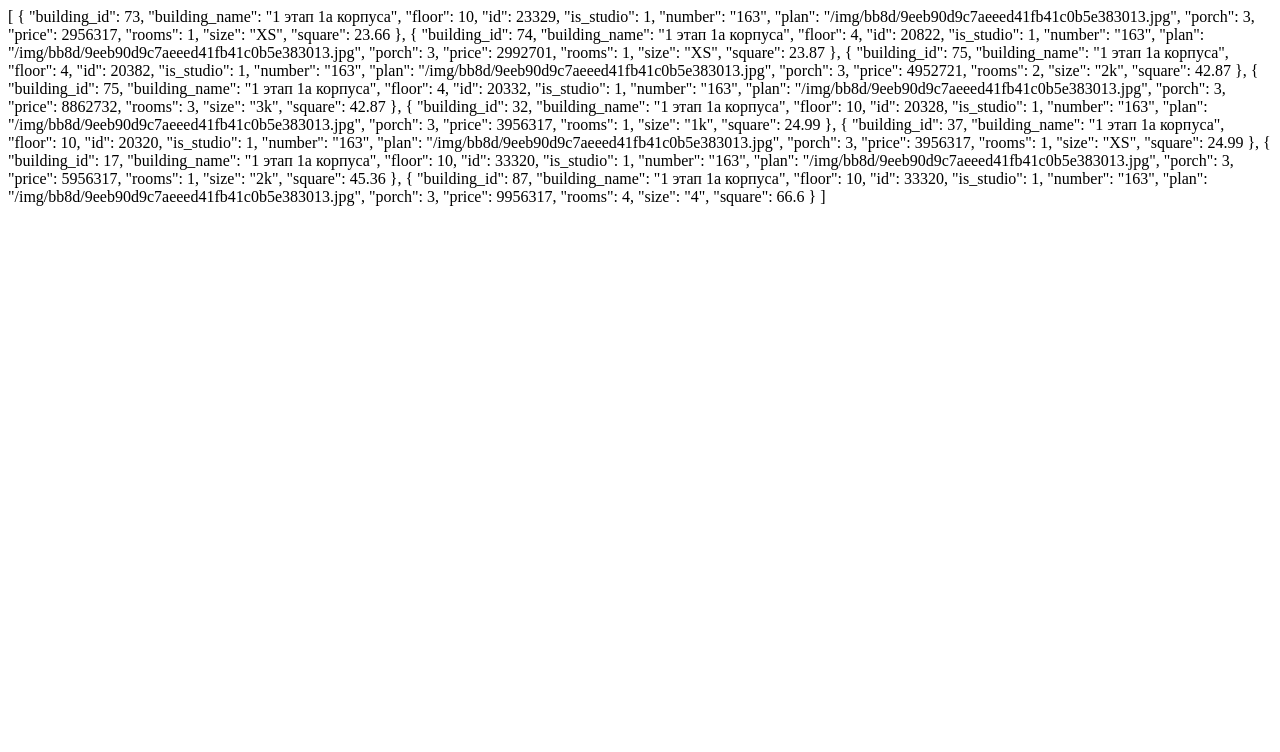
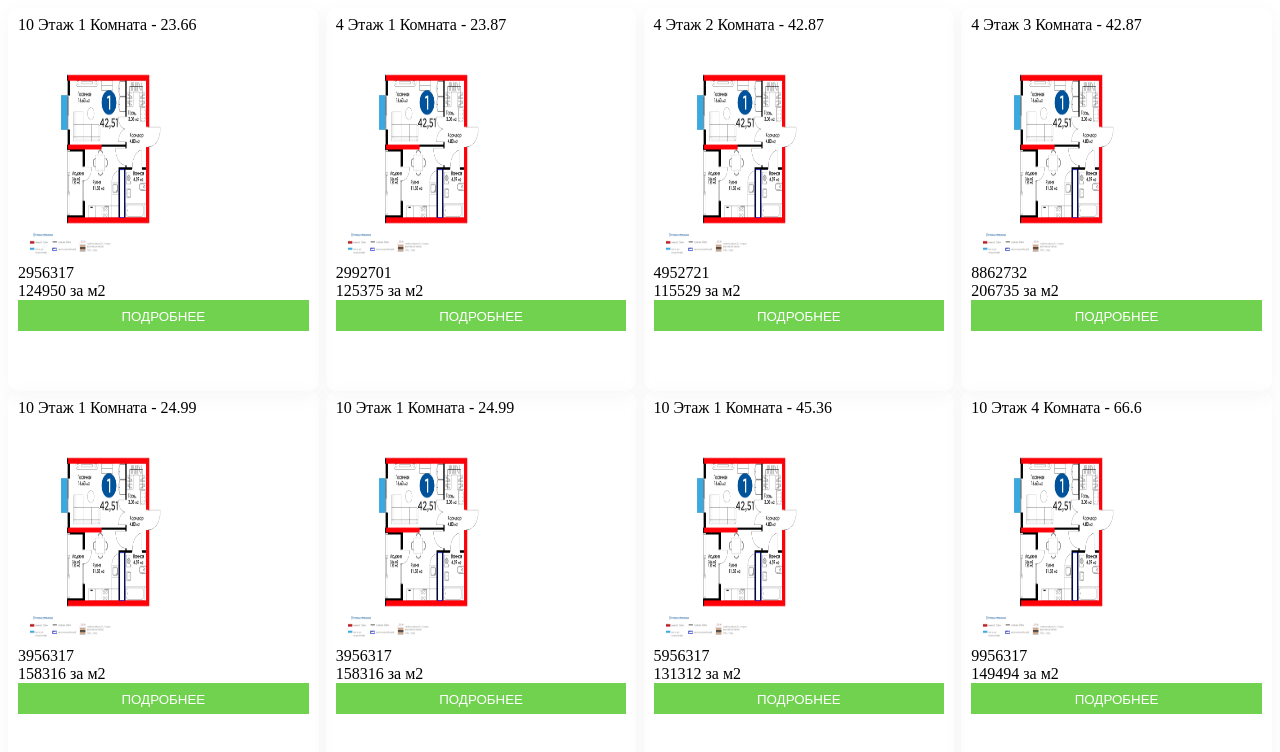
Before and after one commit to keysman59/layouts-app, a Vue app: page / in a window 1280 px wide. Shown: the top 752 px of the page. Built offline with nearby package versions, Linux system fonts and the light colour scheme.

Commit message:
views items

```diff
--- a/src/components/Main.vue
+++ b/src/components/Main.vue
@@ -1,8 +1,7 @@
 <template>
   <div class="main">
     <header-menu />
-    <room-list />
-    {{ rooms }}
+    <room-list :rooms='rooms'/>
   </div>
 </template>
 
@@ -27,5 +26,12 @@ export default {
 
 <style scoped lang="scss">
 
+.main {
+    display: flex;
+    width: 1300px;
+    max-width: 100%;
+    margin-right: auto;
+    margin-left: auto;
+}
 
 </style>
--- a/src/components/RoomList.vue
+++ b/src/components/RoomList.vue
@@ -1,13 +1,79 @@
 <template>
-    <div>
-
+    <div class="room-list">
+        <div v-for="room in rooms" :key="room.id" class="room-item">
+            <div class="room-item__top">
+                {{ room.floor + ' Этаж' }}
+                {{ room.rooms + ' Комната' }} -  {{ room.square }}
+            </div>
+            <div class="room-item__wrp-img">
+                <img class="room-item__img" :src="require(`../assets/images/${room.plan.toLowerCase()}`)">
+            </div>
+            <div class="room-item__price">
+                {{ room.price }}
+            </div>
+            <div class="room-item__mprice">
+                {{ Math.round(room.price / room.square) + ' за м2' }}
+            </div>
+            <button class="room-item__btn">Подробнее</button>
+        </div>
     </div>
 </template>
 
 <script>
+// import RoomItem from '@/components/RoomItem'
 
 export default {
-    name: 'RoomList'
+    name: 'RoomList',
+    props: ['rooms'],
 }
 
 </script>
+
+<style lang="scss">
+
+.room-list {
+    display: flex;
+    flex-wrap: wrap;
+    justify-content: space-between;
+    width: 100%;
+}
+
+.room-item {
+    box-shadow: 0px 5px 20px rgba(86, 86, 86, 0.05);
+    border-radius: 10px;
+    max-width: 23%;
+    width: 100%;
+    height: 365px;
+    padding: 8px 10px 10px 10px;
+
+    &__top {
+        display: flex;
+        justify-content: space-between;
+        width: 100%;
+        flex: 0 0 auto;
+    }
+
+    &__wrp-img {
+        width: 188px;
+        height: 230px;
+    }
+
+    &__img {
+        width: 100%;
+        height: 100%;
+    }
+
+    &__btn {
+        background: #70D24E;
+        color: #FFFFFF;
+        align-items: center;
+        text-transform: uppercase;
+        padding-top: 7px;
+        padding-bottom: 5px;
+        border-color: transparent;
+        outline: none;
+        width: 100%;
+    }
+}
+
+</style>
--- a/src/store/index.js
+++ b/src/store/index.js
@@ -14,7 +14,8 @@ export default new Vuex.Store({
          "id":23329,
          "is_studio":1,
          "number":"163",
-         "plan":"/img/bb8d/9eeb90d9c7aeeed41fb41c0b5e383013.jpg",
+         // "plan":"/img/bb8d/9eeb90d9c7aeeed41fb41c0b5e383013.jpg",
+         "plan":"9eeb90d9c7aeeed41fb41c0b5e383013.png",
          "porch":3,
          "price":2956317,
          "rooms":1,
@@ -28,7 +29,8 @@ export default new Vuex.Store({
          "id":20822,
          "is_studio":1,
          "number":"163",
-         "plan":"/img/bb8d/9eeb90d9c7aeeed41fb41c0b5e383013.jpg",
+         // "plan":"/img/bb8d/9eeb90d9c7aeeed41fb41c0b5e383013.jpg",
+         "plan":"9eeb90d9c7aeeed41fb41c0b5e383013.png",
          "porch":3,
          "price":2992701,
          "rooms":1,
@@ -42,7 +44,8 @@ export default new Vuex.Store({
          "id":20382,
          "is_studio":1,
          "number":"163",
-         "plan":"/img/bb8d/9eeb90d9c7aeeed41fb41c0b5e383013.jpg",
+         // "plan":"/img/bb8d/9eeb90d9c7aeeed41fb41c0b5e383013.jpg",
+         "plan":"9eeb90d9c7aeeed41fb41c0b5e383013.png",
          "porch":3,
          "price":4952721,
          "rooms":2,
@@ -56,7 +59,8 @@ export default new Vuex.Store({
          "id":20332,
          "is_studio":1,
          "number":"163",
-         "plan":"/img/bb8d/9eeb90d9c7aeeed41fb41c0b5e383013.jpg",
+         // "plan":"/img/bb8d/9eeb90d9c7aeeed41fb41c0b5e383013.jpg",
+         "plan":"9eeb90d9c7aeeed41fb41c0b5e383013.png",
          "porch":3,
          "price":8862732,
          "rooms":3,
@@ -70,7 +74,8 @@ export default new Vuex.Store({
          "id":20328,
          "is_studio":1,
          "number":"163",
-         "plan":"/img/bb8d/9eeb90d9c7aeeed41fb41c0b5e383013.jpg",
+         // "plan":"/img/bb8d/9eeb90d9c7aeeed41fb41c0b5e383013.jpg",
+         "plan":"9eeb90d9c7aeeed41fb41c0b5e383013.png",
          "porch":3,
          "price":3956317,
          "rooms":1,
@@ -84,7 +89,8 @@ export default new Vuex.Store({
          "id":20320,
          "is_studio":1,
          "number":"163",
-         "plan":"/img/bb8d/9eeb90d9c7aeeed41fb41c0b5e383013.jpg",
+         // "plan":"/img/bb8d/9eeb90d9c7aeeed41fb41c0b5e383013.jpg",
+         "plan":"9eeb90d9c7aeeed41fb41c0b5e383013.png",
          "porch":3,
          "price":3956317,
          "rooms":1,
@@ -98,7 +104,8 @@ export default new Vuex.Store({
          "id":33320,
          "is_studio":1,
          "number":"163",
-         "plan":"/img/bb8d/9eeb90d9c7aeeed41fb41c0b5e383013.jpg",
+         // "plan":"/img/bb8d/9eeb90d9c7aeeed41fb41c0b5e383013.jpg",
+         "plan":"9eeb90d9c7aeeed41fb41c0b5e383013.png",
          "porch":3,
          "price":5956317,
          "rooms":1,
@@ -109,10 +116,11 @@ export default new Vuex.Store({
          "building_id":87,
          "building_name":"1 этап 1а корпуса",
          "floor":10,
-         "id":33320,
+         "id":33319,
          "is_studio":1,
          "number":"163",
-         "plan":"/img/bb8d/9eeb90d9c7aeeed41fb41c0b5e383013.jpg",
+         // "plan":"/img/bb8d/9eeb90d9c7aeeed41fb41c0b5e383013.jpg",
+         "plan":"9eeb90d9c7aeeed41fb41c0b5e383013.png",
          "porch":3,
          "price":9956317,
          "rooms":4,
```
Also changed, not shown: src/assets/images/9eeb90d9c7aeeed41fb41c0b5e383013.png (added), src/components/RoomItem.vue (line endings or trailing spaces).
